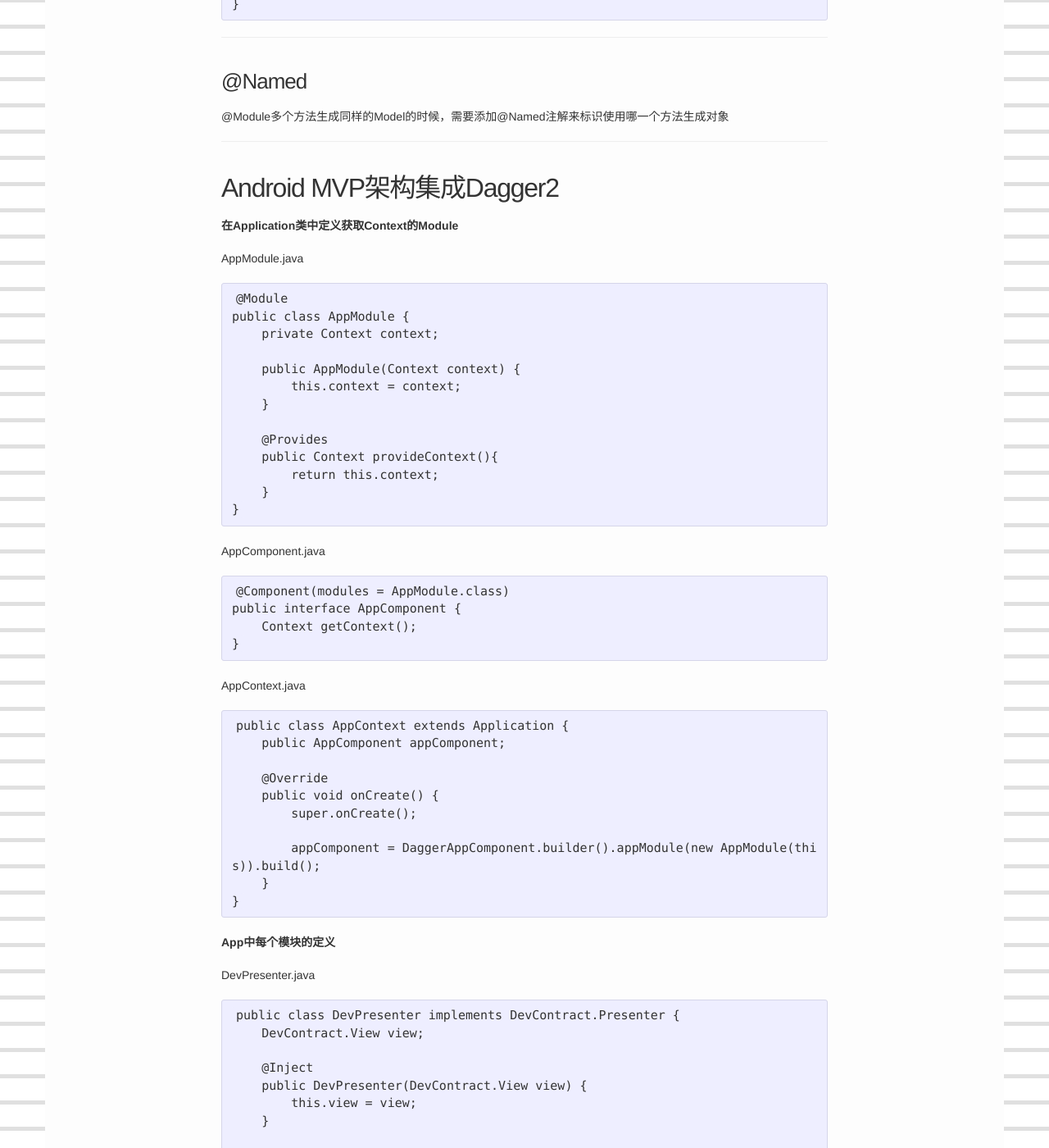
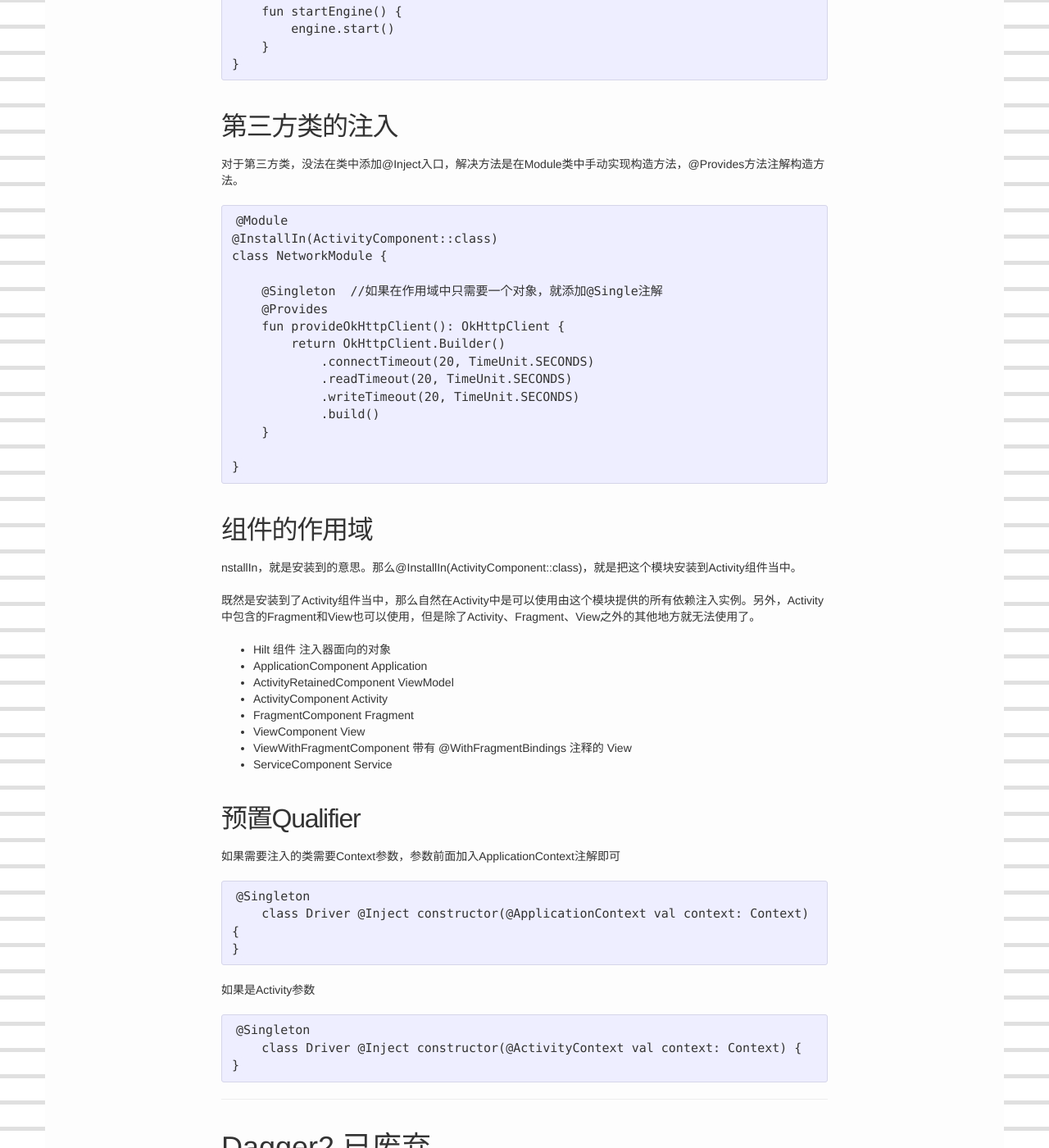
Before and after one commit to viator42/viator42.github.io, a Jekyll site: the page built from _posts/2018-12-18-android-hilt-dagger2.markdown, in a window 1280 px wide and 1400 px high, scrolled down 3721 px. Shown: the whole window at 82% size. Built offline with Jekyll 4.4.1, drawn with Linux system fonts in a browser that asks for light colours; some of the changed text lies outside the part shown.

Commit message:
update post

```diff
--- a/_posts/2018-12-18-android-hilt-dagger2.markdown
+++ b/_posts/2018-12-18-android-hilt-dagger2.markdown
@@ -15,6 +15,27 @@
 2.Scope也会与Component自动绑定
 3.预定义绑定，例如 Application与Activity
 4.预定义的限定符，例如@ApplicationContext与@ActivityContext
+
+## Hilt集成
+
+build.gradle (项目根目录)
+
+    dependencies {
+            。。。
+            classpath 'com.google.dagger:hilt-android-gradle-plugin:2.28-alpha'
+        }
+
+build.gradle （app）
+
+    apply plugin: 'kotlin-android'
+    apply plugin: 'kotlin-kapt'
+    apply plugin: 'dagger.hilt.android.plugin'
+
+    dependencies {
+        。。。
+        implementation "com.google.dagger:hilt-android:2.28-alpha"
+        kapt "com.google.dagger:hilt-android-compiler:2.28-alpha"
+    }
 
 ## Hilt的用法
 
@@ -43,6 +64,133 @@
     * View
     * Service
     * BroadcastReceiver
+
+### 3.对于被注入的类要定义@Inject注解，通过这个构造函数来创建类
+
+    class Truck @Inject constructor() {
+        fun deliver() {
+            println("Truck is delivering cargo.")
+        }
+    }
+
+### 4.注入类实现
+
+    @AndroidEntryPoint
+    class MainActivity : AppCompatActivity() {
+
+        @Inject
+        lateinit var truck: Truck
+
+        override fun onCreate(savedInstanceState: Bundle?) {
+            super.onCreate(savedInstanceState)
+            setContentView(R.layout.activity_main)
+            truck.deliver()
+        }
+
+    }
+
+## 带参数的依赖注入
+
+    class Truck @Inject constructor(val driver: Driver) {
+        fun deliver() {
+            println("Truck is delivering cargo. Driven by $driver")
+        }
+    }
+
+构造函数中所依赖的所有其他对象都支持依赖注入了，那么本类才可以被依赖注入。
+
+## 接口的依赖注入
+
+正常的创建接口，不需要特殊处理
+
+    interface Engine {
+        fun start()
+        fun shutdown()
+    }
+
+创建实现接口的类，实现接口方法，@Inject标注构造方法
+
+    class GasEngine @Inject constructor(): Engine {
+        override fun start() {
+            println("")
+            Log.v("HiltTester","Gas engine start.")
+        }
+
+        override fun shutdown() {
+            println("")
+            Log.v("HiltTester","Gas engine shutdown.")
+        }
+
+    }
+
+创建一个Module抽象类，类名不限，@InstallIn标明作用范围，作用是标识接口使用哪个实现类进行初始化
+
+    @Module
+    @InstallIn(ActivityComponent::class)
+    abstract class EngineModule {
+        @Binds
+        abstract fun bindEngine(gasEngine: GasEngine): Engine
+    }
+
+接下来就可以对接口进行注入
+
+    class Truck @Inject constructor() {
+        @Inject
+        lateinit var engine: Engine
+
+        fun startEngine() {
+            engine.start()
+        }
+    }
+
+## 第三方类的注入
+
+对于第三方类，没法在类中添加@Inject入口，解决方法是在Module类中手动实现构造方法，@Provides方法注解构造方法。
+
+    @Module
+    @InstallIn(ActivityComponent::class)
+    class NetworkModule {
+
+        @Singleton  //如果在作用域中只需要一个对象，就添加@Single注解
+        @Provides
+        fun provideOkHttpClient(): OkHttpClient {
+            return OkHttpClient.Builder()
+                .connectTimeout(20, TimeUnit.SECONDS)
+                .readTimeout(20, TimeUnit.SECONDS)
+                .writeTimeout(20, TimeUnit.SECONDS)
+                .build()
+        }
+
+    }
+
+## 组件的作用域
+
+nstallIn，就是安装到的意思。那么@InstallIn(ActivityComponent::class)，就是把这个模块安装到Activity组件当中。
+
+既然是安装到了Activity组件当中，那么自然在Activity中是可以使用由这个模块提供的所有依赖注入实例。另外，Activity中包含的Fragment和View也可以使用，但是除了Activity、Fragment、View之外的其他地方就无法使用了。
+
+* Hilt 组件       注入器面向的对象
+* ApplicationComponent    Application
+* ActivityRetainedComponent	ViewModel
+* ActivityComponent	Activity
+* FragmentComponent	Fragment
+* ViewComponent	View
+* ViewWithFragmentComponent	带有 @WithFragmentBindings 注释的 View
+* ServiceComponent	Service
+
+## 预置Qualifier
+
+如果需要注入的类需要Context参数，参数前面加入ApplicationContext注解即可
+
+    @Singleton
+        class Driver @Inject constructor(@ApplicationContext val context: Context) {
+    }
+
+如果是Activity参数
+
+    @Singleton
+        class Driver @Inject constructor(@ActivityContext val context: Context) {
+    }
 
 --------
 
```
